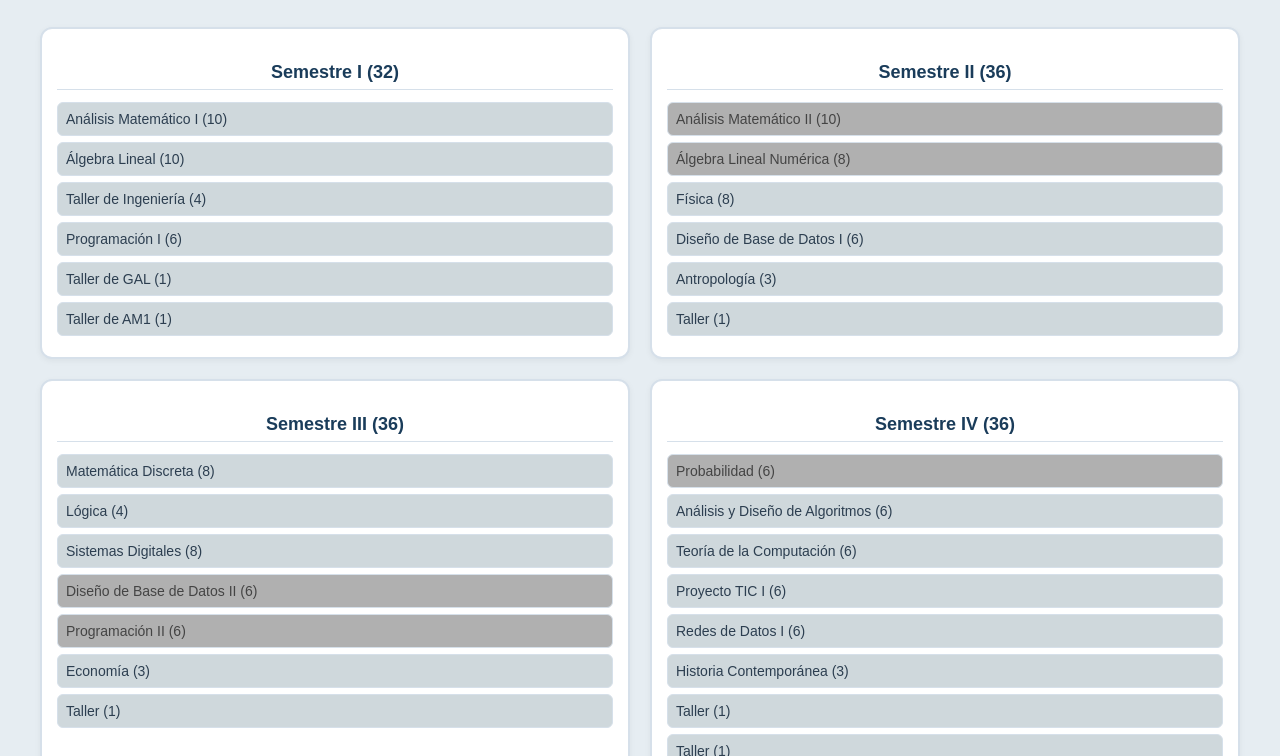
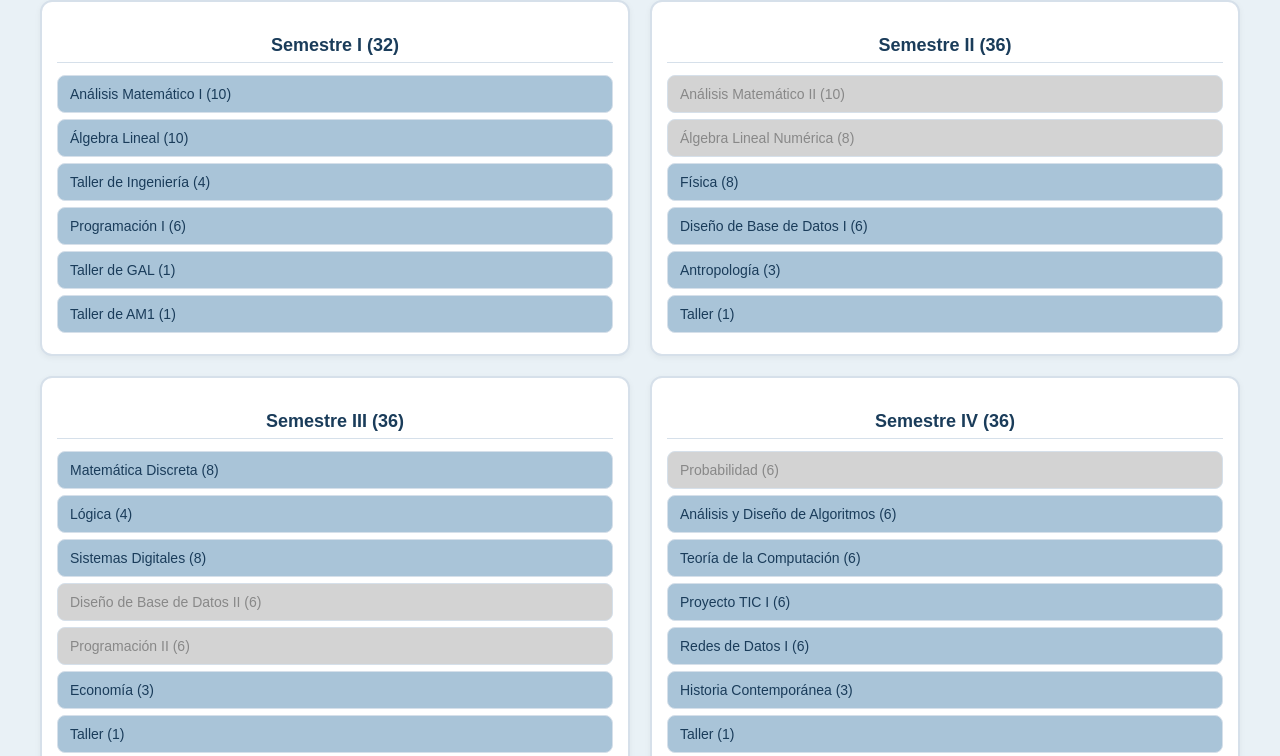
Before and after one commit to JoseUbal/Seguimiento-Carrera, a plain HTML site: page index.html in a window 1280 px wide. Shown: the part 73-829 px from the top of the page. Drawn offline with Linux system fonts and the light colour scheme.

Commit message:
Update style.css

```diff
--- a/style.css
+++ b/style.css
@@ -1,36 +1,50 @@
+/* Paleta */
+:root{
+  --bg-page: #e9f1f6;           /* celestito grisáceo muy claro */
+  --bg-semestre: #ffffff;       /* blanco */
+  --border: #d6e0ea;
+
+  --materia-habilitada: #a9c4d8;      /* azul grisáceo claro (NO salvada) */
+  --materia-habilitada-text: #1a3c5a;
+
+  --materia-aprobada: #3b6f94;        /* azul grisáceo oscuro (SALVADA) */
+  --materia-aprobada-text: #ffffff;
+
+  --materia-bloqueada: #d3d3d3;       /* gris (NO habilitada) */
+  --materia-bloqueada-text: #888888;
+}
+
+/* Página */
 body {
   font-family: Arial, sans-serif;
-    background-color: #e6edf2; /* celestito grisáceo claro */
+  background-color: var(--bg-page);
   color: #333;
   margin: 0;
-    padding: 0;
+  padding: 20px;
 }
 
-header {
+/* Título (tu H1 está suelto, no dentro de <header>) */
+body > h1 {
   text-align: center;
-    padding: 30px 20px;
-    background: none; /* sin fondo, usamos el del body */
-}
-
-header h1 {
-    margin: 0;
-    font-size: 32px; /* más grande */
-    color: #2c3e50; /* azul grisáceo oscuro (igual que materias aprobadas) */
+  font-size: 32px;                 /* más grande */
+  color: var(--materia-aprobada);  /* igual a materias salvadas */
+  margin: 0 0 16px 0;
   font-weight: bold;
 }
 
+/* Grilla de semestres (2 por fila) */
 .plan-estudios {
   display: grid;
-    grid-template-columns: repeat(2, 1fr); /* 2 semestres por fila */
+  grid-template-columns: repeat(2, minmax(0, 1fr));
   gap: 20px;
-    padding: 20px;
   max-width: 1200px;
-    margin: auto;
+  margin: 0 auto;
 }
 
+/* Caja de semestre */
 .semestre {
-    background-color: #ffffff; /* blanco */
-    border: 2px solid #d6e0ea;
+  background-color: var(--bg-semestre);
+  border: 2px solid var(--border);
   border-radius: 12px;
   padding: 15px;
   box-shadow: 0 2px 6px rgba(0,0,0,0.05);
@@ -41,7 +55,7 @@ header h1 {
   font-size: 18px;
   color: #1a3c5a;
   margin-bottom: 12px;
-    border-bottom: 1px solid #d6e0ea;
+  border-bottom: 1px solid var(--border);
   padding-bottom: 6px;
 }
 
@@ -51,31 +65,37 @@ header h1 {
   margin: 0;
 }
 
+/* Materias - base */
 .materia {
   margin: 6px 0;
-    padding: 8px;
-    border-radius: 6px;
+  padding: 10px 12px;
+  border-radius: 8px;
   font-size: 14px;
-    border: 1px solid #d6e0ea;
+  border: 1px solid var(--border);
 }
 
-/* --- ESTADOS --- */
+/* ===== ESTADOS (coinciden con tus clases del JS) ===== */
 
-/* Materia habilitada pero NO salvada */
-.materia.habilitada {
-    background-color: #cfd8dc; /* azul grisáceo claro */
-    color: #2c3e50;
+/* NO habilitada (bloqueada) → gris */
+.materia.bloqueada {
+  background-color: var(--materia-bloqueada);
+  color: var(--materia-bloqueada-text);
+  cursor: not-allowed;
 }
 
-/* Materia aprobada/salvada */
-.materia.aprobada {
-    background-color: #2c3e50; /* azul grisáceo oscuro */
-    color: white;
-    text-decoration: line-through;
+/* Habilitada pero NO salvada → azul grisáceo claro */
+.materia.habilitada {
+  background-color: var(--materia-habilitada);
+  color: var(--materia-habilitada-text);
 }
 
-/* Materia bloqueada (no habilitada todavía) */
-.materia.bloqueada {
-    background-color: #b0b0b0; /* gris */
-    color: #444;
+/* Salvadas/aprobadas → azul grisáceo oscuro + tachado */
+.materia.aprobada {
+  background-color: var(--materia-aprobada);
+  color: var(--materia-aprobada-text);
+  text-decoration: line-through;
+  font-style: normal; /* por si antes había italic */
 }
+
+/* Si te queda algún bloque viejo con colores amarillos/verdes,
+   dejá ESTE bloque al FINAL del archivo para que lo sobreescriba. */
```
Lines whose indentation alone changed are shown as unchanged.
